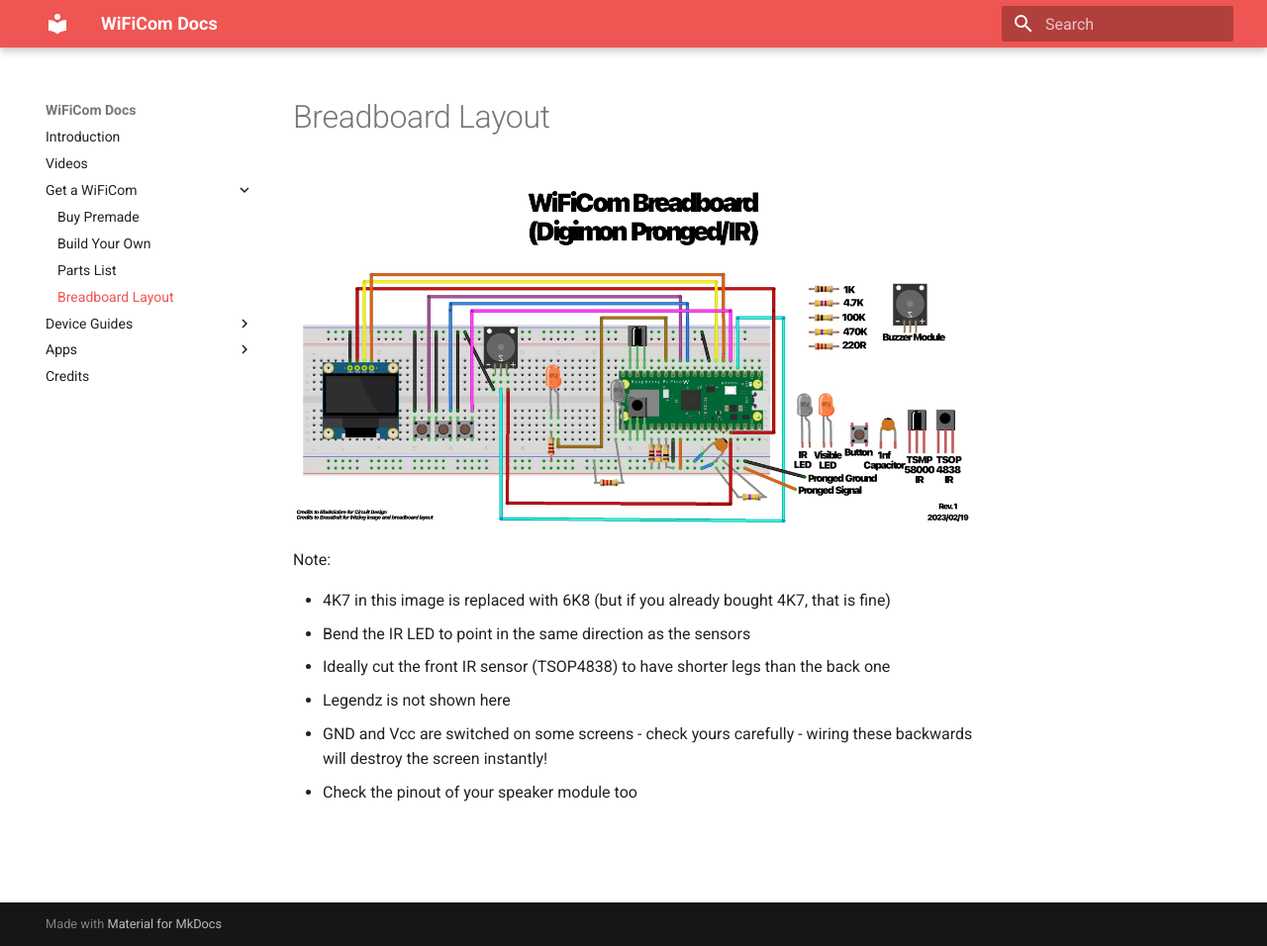
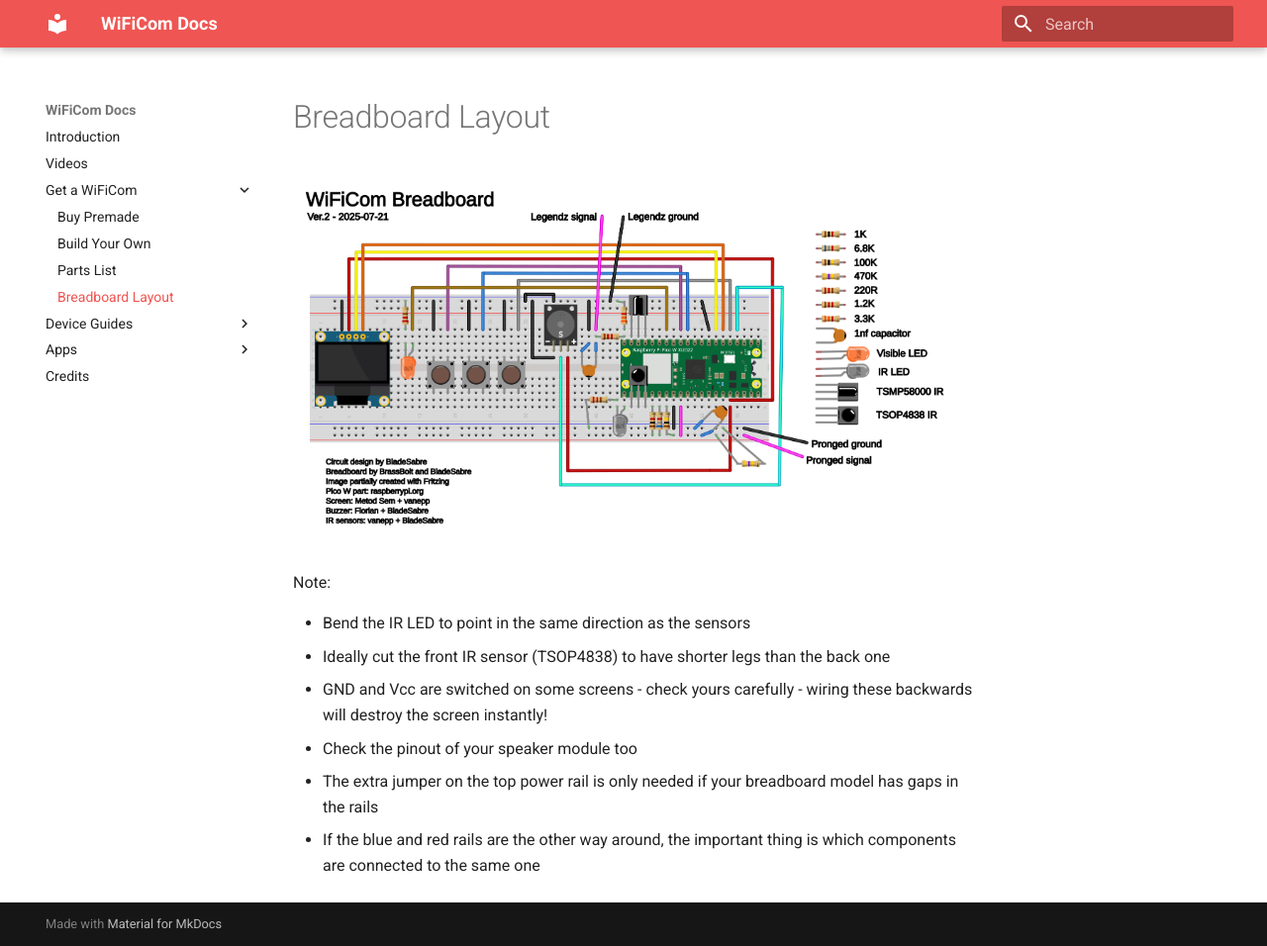
Before and after one commit to mechawrench/wificom-docs, an MkDocs documentation site: the page built from docs/picow_breadboard.md, in a window 1280 px wide and 956 px high. Shown: the whole window at 99% size. Built offline with MkDocs 1.6.1 and Material for MkDocs 9.7.7, drawn with Linux system fonts in a browser that asks for light colours.

Commit message:
Update breadboard and DigiKey cart

```diff
--- a/docs/picow_breadboard.md
+++ b/docs/picow_breadboard.md
@@ -1,12 +1,12 @@
 # Breadboard Layout
 
-![Pico W breadboard](images/picow_breadboard/picow_breadboard.jpg)
+![Pico W breadboard](images/picow_breadboard/picow_breadboard_v2.png)
 
 Note:
 
-* 4K7 in this image is replaced with 6K8 (but if you already bought 4K7, that is fine)
 * Bend the IR LED to point in the same direction as the sensors
 * Ideally cut the front IR sensor (TSOP4838) to have shorter legs than the back one
-* Legendz is not shown here
 * GND and Vcc are switched on some screens - check yours carefully - wiring these backwards will destroy the screen instantly!
 * Check the pinout of your speaker module too
+* The extra jumper on the top power rail is only needed if your breadboard model has gaps in the rails
+* If the blue and red rails are the other way around, the important thing is which components are connected to the same one
```
Also changed, not shown: docs/parts_list.md (+1 -1 lines), docs/images/picow_breadboard/picow_breadboard_v2.png (added).
